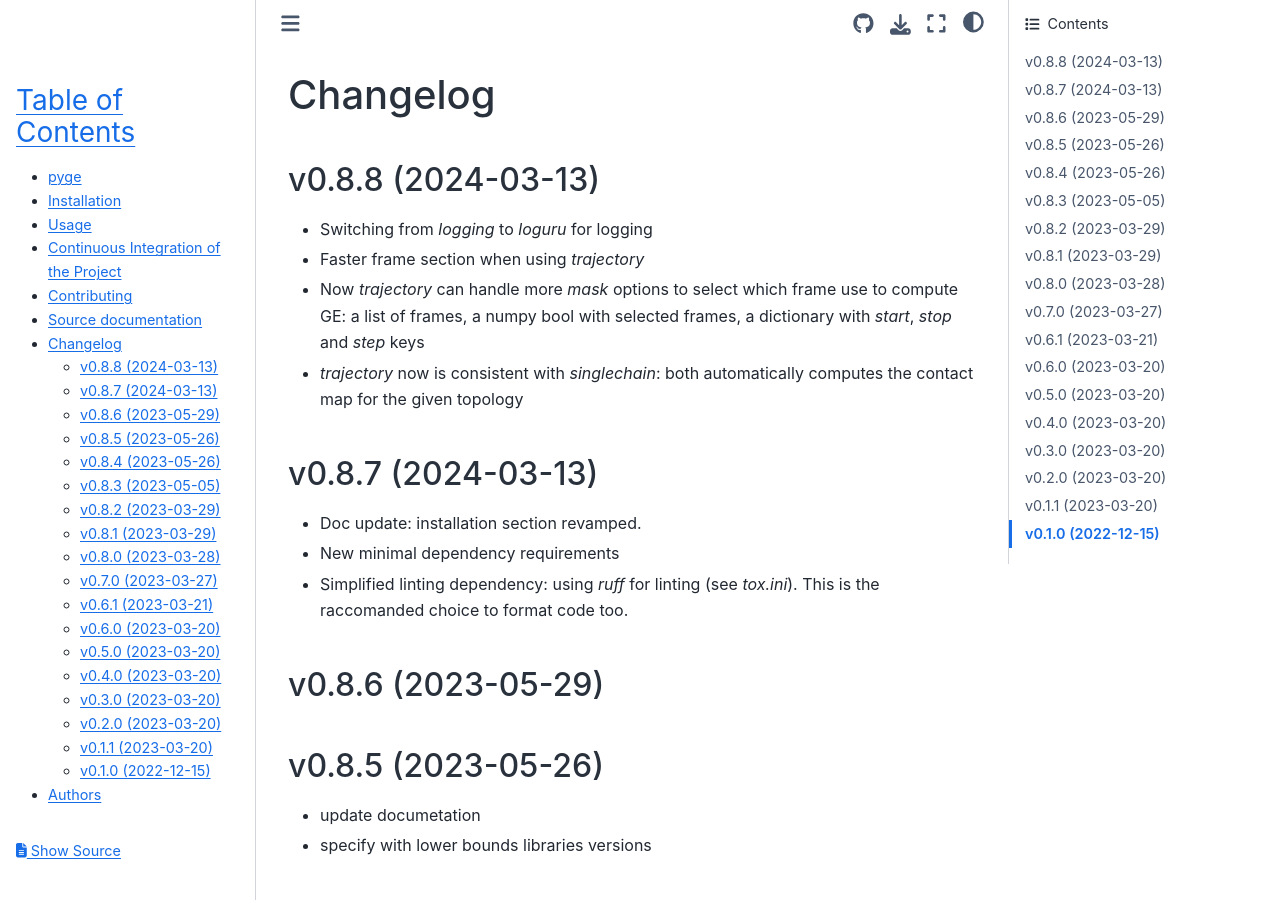
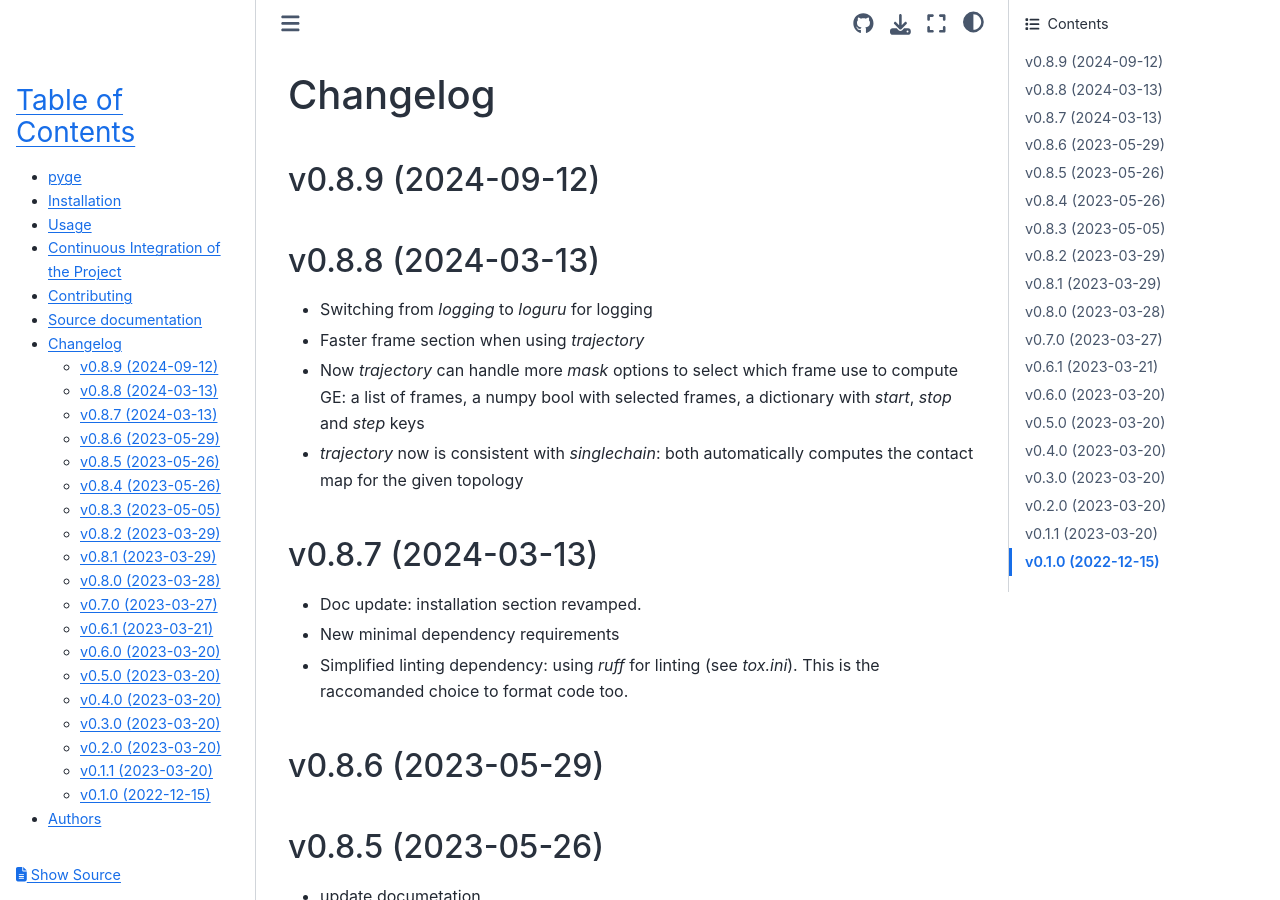
Before and after one commit to gentangle/pyge, a Sphinx documentation site: the page built from docs/changelog.rst, in a window 1280 px wide and 900 px high. Built offline with Sphinx 7.4.7 and the Sphinx Book theme 1.1.4, drawn with Linux system fonts in a browser that asks for light colours.

Commit message:
[SKIP] version bump 0.8.8 -> 0.8.9
Update LICENSE

```diff
--- a/CHANGELOG.rst
+++ b/CHANGELOG.rst
@@ -1,6 +1,9 @@
 
 Changelog
 =========
+
+v0.8.9 (2024-09-12)
+------------------------------------------------------------
 
 v0.8.8 (2024-03-13)
 ------------------------------------------------------------
--- a/README.rst
+++ b/README.rst
@@ -27,4 +27,4 @@
 Version
 -------
 
-v0.8.8
+v0.8.9
--- a/docs/conf.py
+++ b/docs/conf.py
@@ -48,7 +48,7 @@
 year = "2023"
 author = "Leonardo Salicari"
 copyright = "{0}, {1}".format(year, author)
-version = release = "0.8.8"
+version = release = "0.8.9"
 
 pygments_style = "trac"
 templates_path = ["."]
--- a/pyge/__init__.py
+++ b/pyge/__init__.py
@@ -1,4 +1,4 @@
-__version__ = "0.8.8"
+__version__ = "0.8.9"
 
 import sys
 
--- a/setup.py
+++ b/setup.py
@@ -27,7 +27,7 @@
 
 setup(
     name="pyge",
-    version="0.8.8",
+    version="0.8.9",
     description="Python library to compute the Gaussian Entanglement",
     long_description=long_description,
     long_description_content_type="text/x-rst",
```
Also changed, not shown: .bumpversion.cfg.
